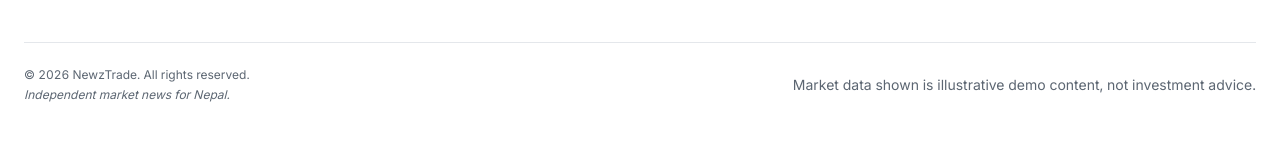
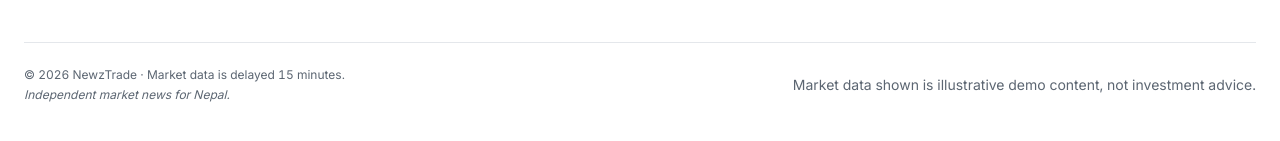
Before and after one commit to 08learner/newztrade, a Next.js app: page / in a window 1280 px wide. Shown: the part 6723-6864 px from the top of the page. Built offline with nearby package versions, Linux system fonts and the light colour scheme; no server answers; the database is empty.

Commit message:
Note delayed market data in the footer

```diff
--- a/components/newztrade/Footer.tsx
+++ b/components/newztrade/Footer.tsx
@@ -94,7 +94,7 @@ export function Footer() {
         </div>
         <div className="mt-10 flex flex-col gap-2 border-t border-border pt-6 text-sm text-muted-foreground sm:flex-row sm:items-center sm:justify-between">
           <div>
-            <p className="text-xs">© 2026 NewzTrade. All rights reserved.</p>
+            <p className="text-xs">© 2026 NewzTrade · Market data is delayed 15 minutes.</p>
             <p className="mt-1 text-xs italic">Independent market news for Nepal.</p>
           </div>
           <p>Market data shown is illustrative demo content, not investment advice.</p>
```
